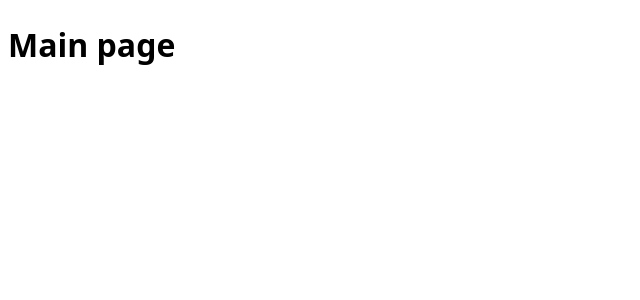
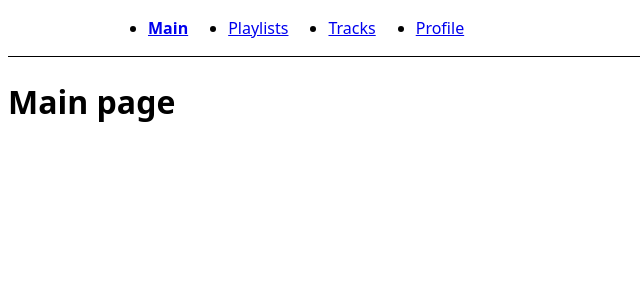
Before and after one commit to Viktossha/musicfun, a React (Vite) app: page / in a window 1280 px wide. Shown: the top 300 px of the page, without its empty margins (0-640 px from the left). Built offline with nearby package versions, Linux system fonts and the light colour scheme.

Commit message:
feat: add Header component

```diff
--- a/src/app/ui/App.tsx
+++ b/src/app/ui/App.tsx
@@ -1,8 +1,10 @@
+import { Header } from "@/common/components";
 import { Routing } from "@/common/routing";
 
 export const App = () => {
   return (
     <>
+      <Header />
       <Routing />
     </>
   );
--- /dev/null
+++ b/src/common/components/Header/Header.module.css
@@ -0,0 +1,13 @@
+.container {
+  border-bottom: 1px solid black;
+  padding-left: 100px;
+}
+
+.list {
+  display: flex;
+  gap: 40px;
+}
+
+.activeLink {
+  font-weight: bold;
+}
--- /dev/null
+++ b/src/common/components/Header/Header.tsx
@@ -0,0 +1,33 @@
+import { NavLink } from "react-router";
+import { Path } from "@/common/routing";
+import s from "./Header.module.css";
+
+const navItems = [
+  { to: Path.Main, label: "Main" },
+  { to: Path.Playlists, label: "Playlists" },
+  { to: Path.Tracks, label: "Tracks" },
+  { to: Path.Profile, label: "Profile" },
+];
+
+export const Header = () => {
+  return (
+    <header className={s.container}>
+      <nav>
+        <ul className={s.list}>
+          {navItems.map((item) => (
+            <li key={item.to}>
+              <NavLink
+                to={item.to}
+                className={({ isActive }) =>
+                  `link ${isActive ? s.activeLink : ""}`
+                }
+              >
+                {item.label}
+              </NavLink>
+            </li>
+          ))}
+        </ul>
+      </nav>
+    </header>
+  );
+};
--- a/src/common/components/index.ts
+++ b/src/common/components/index.ts
@@ -1 +1,2 @@
 export { PageNotFound } from "./PageNotFound/PageNotFound.tsx";
+export { Header } from "./Header/Header.tsx";
--- a/src/common/routing/index.ts
+++ b/src/common/routing/index.ts
@@ -1 +1 @@
-export { Routing } from "./Routing.tsx";
+export * from "./Routing.tsx";
```
